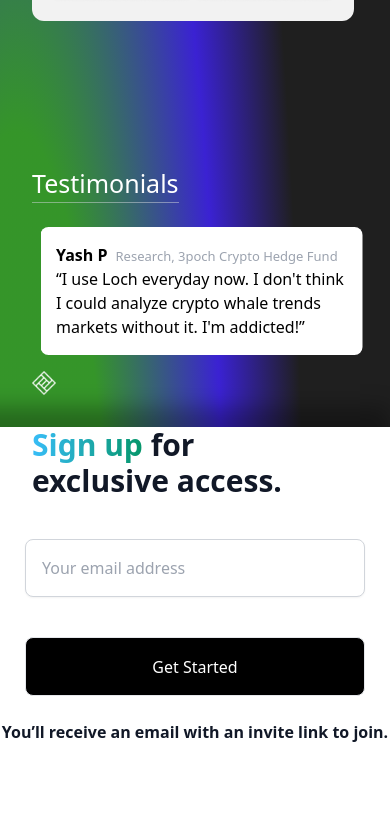
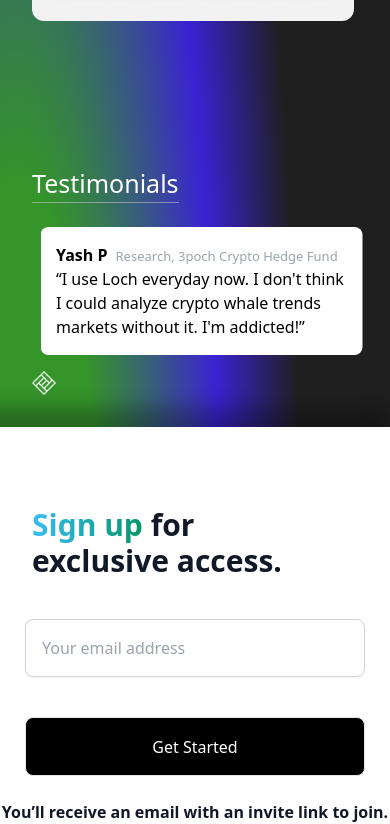
Before and after one commit to theyashjaiswal/loch-landing-page, a React (Vite) app: page / in a window 390 px wide. Shown: the part 1123-1947 px from the top of the page. Before the commit the page ends 1867 px from the top, so only its background shows below. Built offline with nearby package versions, Linux system fonts and the light colour scheme.

Commit message:
update margin signup banner

```diff
--- a/src/components/Signup/Signup.jsx
+++ b/src/components/Signup/Signup.jsx
@@ -32,7 +32,7 @@
   };
 
   return (
-    <div className="md:p-8 md:h-full  h-full flex flex-col justify-center items-center bg-white gap-6">
+    <div className="md:p-8 mt-20 md:mt-0 md:h-full  h-full flex flex-col justify-center items-center bg-white gap-6">
       <h1 className="mb-4 w-[20.375rem] text-3xl font-extrabold text-gray-900 md:text-4xl text-left">
         <span className=" text-transparent bg-clip-text bg-gradient-to-r to-emerald-600 from-sky-400">
           Sign up
```
